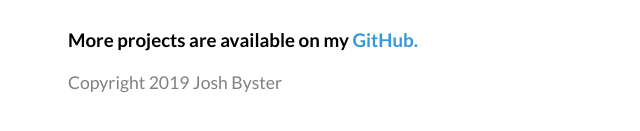
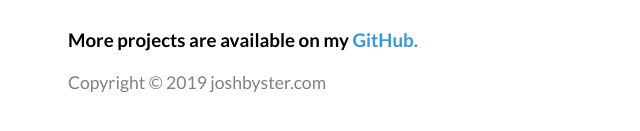
Before and after one commit to josh-byster/josh-byster.github.io, a website: page index.html in a window 1280 px wide. Shown: the part 2537-2668 px from the top of the page, 0-640 px from the left. Drawn offline with nearby package versions, Linux system fonts and the light colour scheme.

Commit message:
Minor character fix

```diff
--- a/index.html
+++ b/index.html
@@ -179,7 +179,7 @@
             More projects are available on my
             <a href="https://github.com/josh-byster">GitHub.</a>
           </h3>
-          <p>Copyright 2019 Josh Byster</p>
+          <p>Copyright &copy; 2019 joshbyster.com</p>
         </div>
       </div>
     </div>
```
